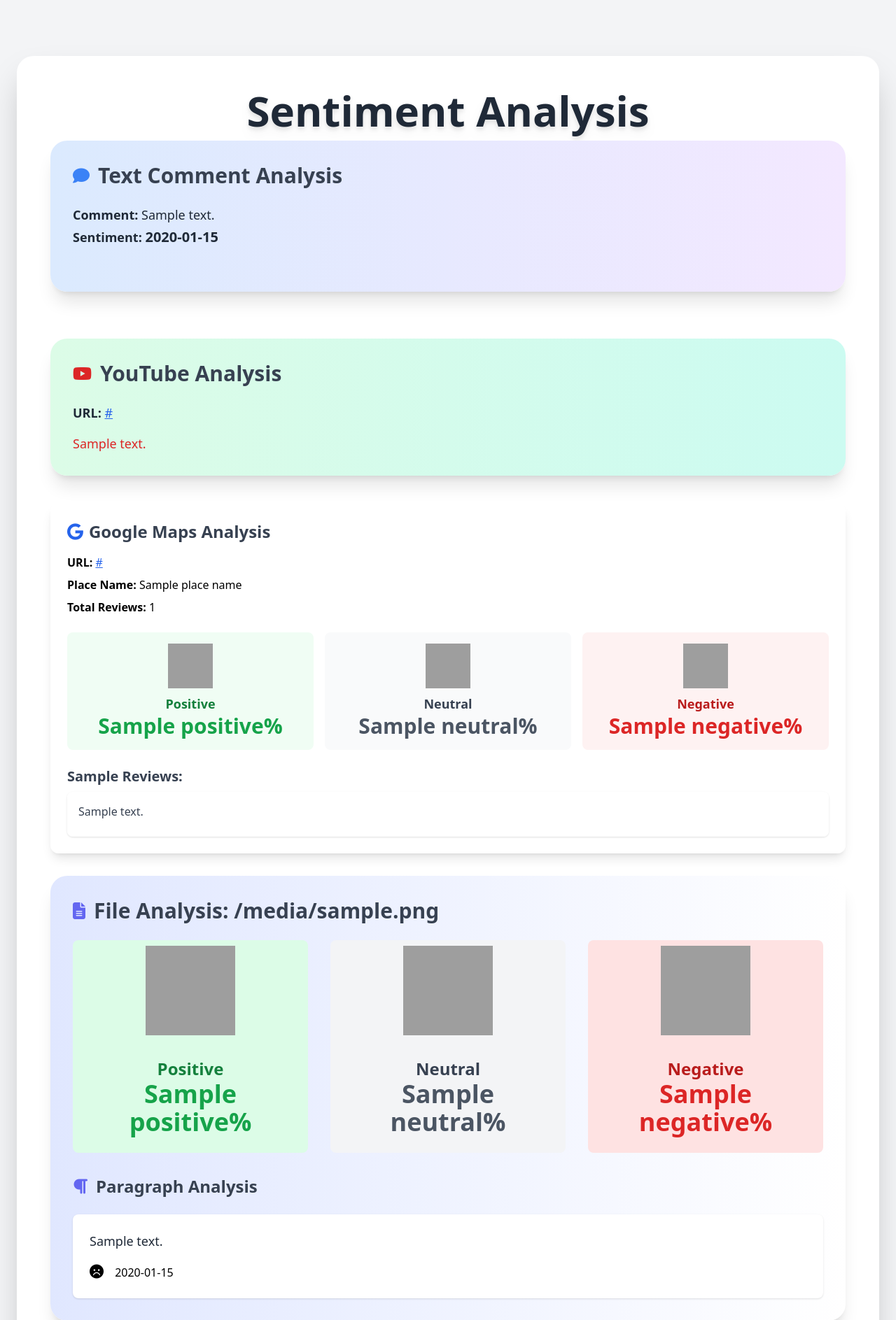
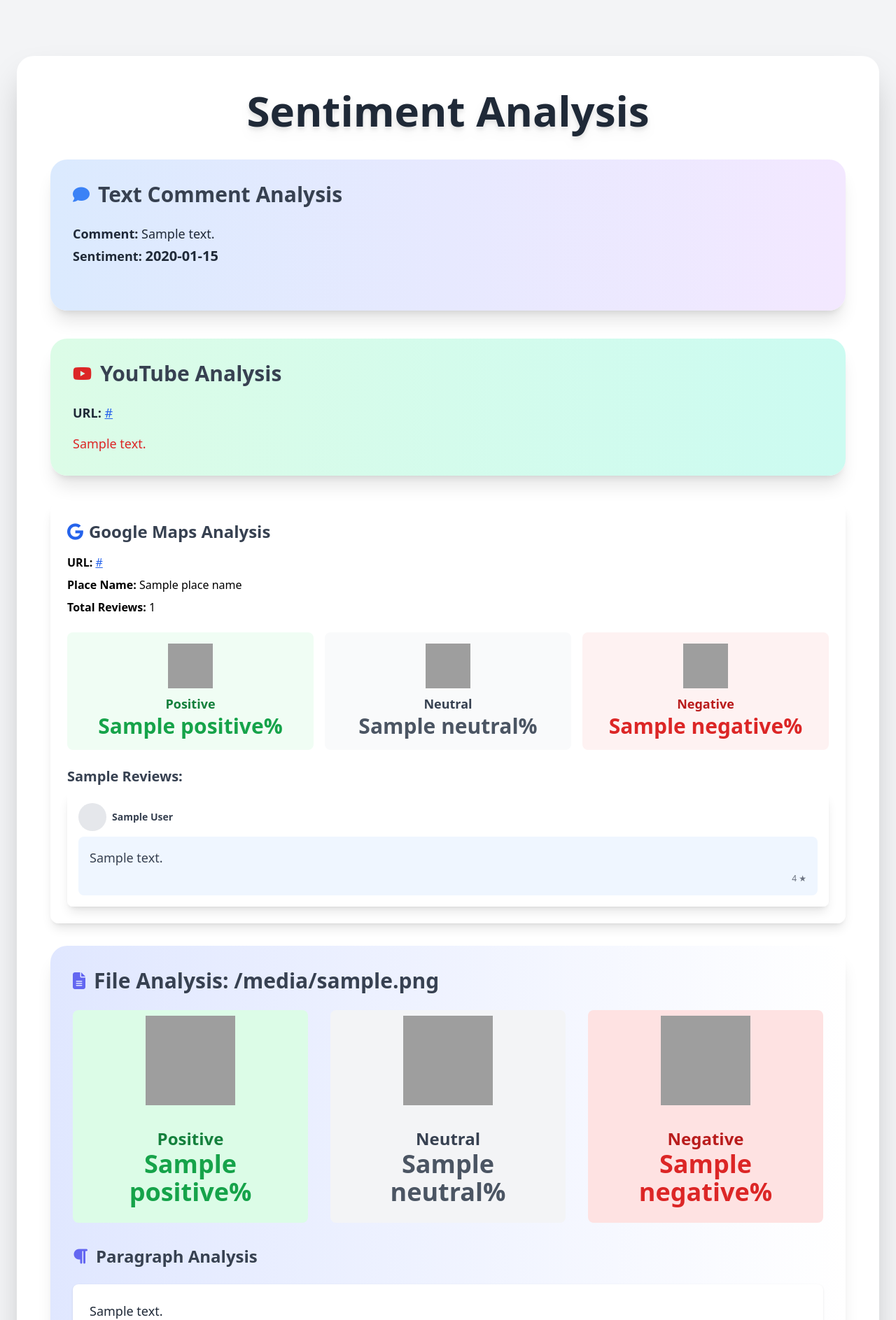
Before and after one commit to thezohaibkhalid/Youtube-Comments-Sentimental-Analyser, a Flask app: template templates/result.html in a window 1280 px wide. Shown: the top 1887 px of the page at 70% size. Run offline with Flask 3, Linux system fonts and the light colour scheme; the template is opened without the code that fills it: most values are stand-ins (such as "Sample title", 1, 10 or a date in 2020); some libraries are stand-ins or nearby versions; grey boxes are pictures that could not be loaded.

Commit message:
Refactor review scraping logic to improve button interaction and reduce scrolls; update HTML templates to link external CSS files for better styling management

```diff
--- /dev/null
+++ b/static/js/result.css
@@ -0,0 +1,22 @@
+ body {
+  font-family: 'Roboto', sans-serif;
+}
+.sentiment-card {
+  transition: transform 0.3s ease, box-shadow 0.3s ease;
+}
+.sentiment-card:hover {
+  transform: translateY(-5px);
+  box-shadow: 0 10px 15px rgba(0, 0, 0, 0.1);
+}
+/* Custom scrollbar for YouTube comments */
+.scrollbar-thin::-webkit-scrollbar {
+  width: 8px;
+}
+.scrollbar-thumb-rounded::-webkit-scrollbar-thumb {
+  background-color: rgba(100, 100, 111, 0.3);
+  border-radius: 4px;
+}
+.scrollbar-track-rounded::-webkit-scrollbar-track {
+  background: transparent;
+  border-radius: 4px;
+}
--- a/templates/result.html
+++ b/templates/result.html
@@ -6,30 +6,7 @@
     <title>Sentiment Analysis Result</title>
     <script src="https://cdn.tailwindcss.com"></script>
     <link rel="stylesheet" href="https://cdnjs.cloudflare.com/ajax/libs/font-awesome/6.4.0/css/all.min.css">
-    <style>
-      body {
-        font-family: 'Roboto', sans-serif;
-      }
-      .sentiment-card {
-        transition: transform 0.3s ease, box-shadow 0.3s ease;
-      }
-      .sentiment-card:hover {
-        transform: translateY(-5px);
-        box-shadow: 0 10px 15px rgba(0, 0, 0, 0.1);
-      }
-      /* Custom scrollbar for YouTube comments */
-      .scrollbar-thin::-webkit-scrollbar {
-        width: 8px;
-      }
-      .scrollbar-thumb-rounded::-webkit-scrollbar-thumb {
-        background-color: rgba(100, 100, 111, 0.3);
-        border-radius: 4px;
-      }
-      .scrollbar-track-rounded::-webkit-scrollbar-track {
-        background: transparent;
-        border-radius: 4px;
-      }
-    </style>
+    <link rel="stylesheet" href="../static/css/result.css">
 </head>
 <body class="bg-gray-100 min-h-screen font-sans px-6 py-8">
     <div class="bg-white rounded-3xl shadow-2xl max-w-7xl mx-auto p-12 mt-12">
@@ -48,7 +25,7 @@
         <!-- Text Comment Analysis -->
         {% if comment and sentiment %}
             <section class="mb-10">
-                <div class="bg-gradient-to-r from-blue-100 to-purple-100 rounded-3xl p-8 shadow-xl animate-bounce">
+                <div class="bg-gradient-to-r from-blue-100 to-purple-100 rounded-3xl p-8 shadow-xl ">
                     <h2 class="text-3xl font-semibold text-gray-700 mb-6 flex items-center">
                         <i class="fas fa-comment mr-3 text-blue-500 text-2xl"></i> Text Comment Analysis
                     </h2>
@@ -132,8 +109,8 @@
                 </h2>
                 <p class="mt-2"><strong>URL:</strong> <a href="{{ googlemaps_url }}" class="text-blue-600 underline" target="_blank">{{ googlemaps_url }}</a></p>
                 <p class="mt-2"><strong>Place Name:</strong> {{ place_name }}</p>
+                <p class="mt-2"><strong>Total Reviews:</strong> {{ total_reviews }}</p>
 
-                <p class="mt-2"><strong>Total Reviews:</strong> {{ total_reviews }}</p>
                 <div class="grid grid-cols-1 md:grid-cols-3 gap-4 my-6">
                     <div class="bg-green-50 rounded-lg p-4 text-center sentiment-card">
                         <img src="https://cliply.co/wp-content/uploads/2021/03/392103580_BLUSHING_EMOJI_400px.gif" alt="Positive Emoji" class="w-16 h-16 mx-auto mb-2">
@@ -155,13 +132,23 @@
                 <h3 class="mt-4 text-xl font-semibold text-gray-700">Sample Reviews:</h3>
                 <div class="space-y-4 mt-2">
                     {% for review in reviews %}
-                        <div class="bg-white/90 rounded-lg p-4 shadow">
-                            <p class="text-gray-700 mb-2">{{ review }}</p>
+                        <div class="bg-white/90 rounded-lg p-4 shadow-lg">
+                            <div class="flex items-center space-x-2">
+                                <div class="w-10 h-10 rounded-full bg-gray-200"></div> <!-- Placeholder for avatar -->
+                                <div class="text-sm font-semibold text-gray-700">{{ review.author }}</div>
+                            </div>
+                            <div class="mt-2 text-gray-700 bg-blue-50 rounded-lg p-4">
+                                <p class="text-lg mb-2">{{ review.text }}</p>
+                                <div class="flex justify-end">
+                                    <span class="text-xs text-gray-500">{{ review.rating }} ★</span>
+                                </div>
+                            </div>
                         </div>
                     {% endfor %}
                 </div>
             </div>
         </section>
+
         {% endif %}
 
         <!-- File Upload Analysis -->
```
Also changed, not shown: services/scraper_service.py (+111 -11 lines), static/css/index.css (added, +22 -0 lines), templates/index.html (+1 -24 lines).
